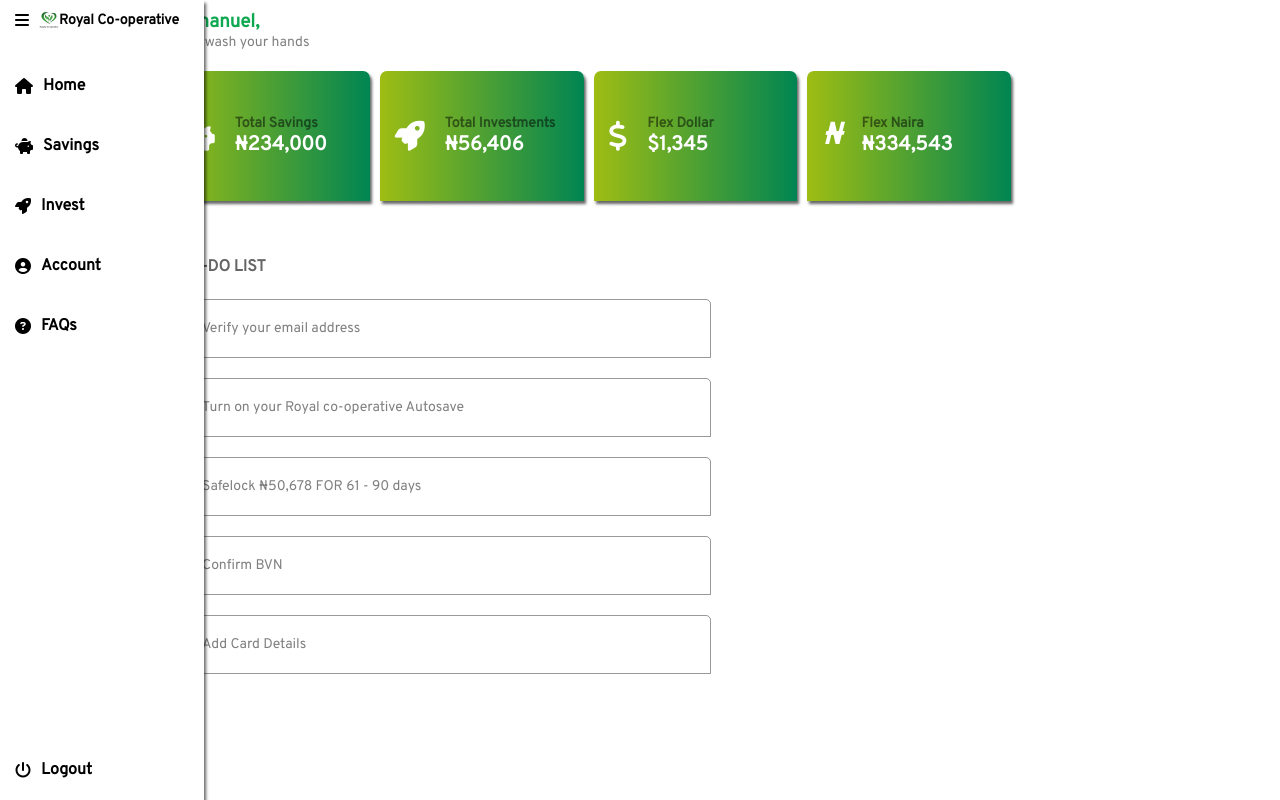
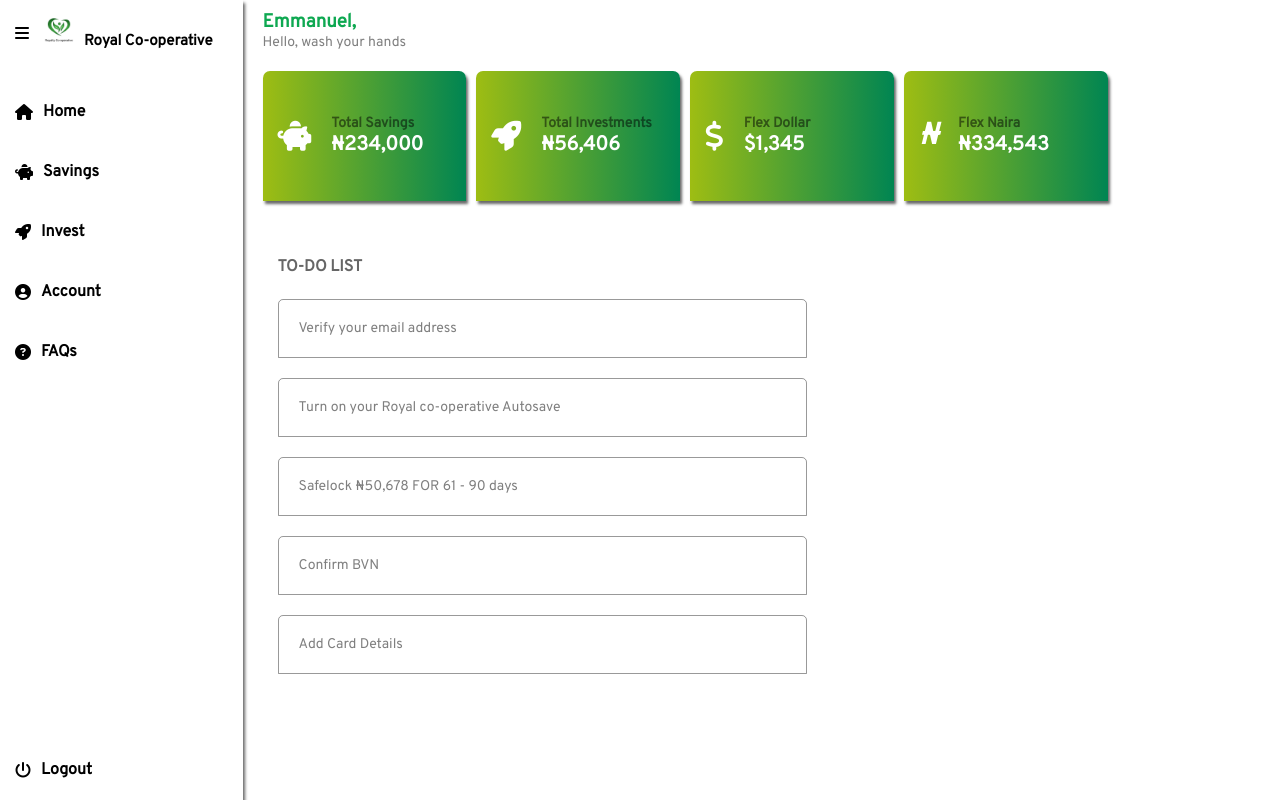
Before and after one commit to oluwatoba1/rc2, a React (Create React App) app: page / in a window 1280 px wide. Built offline with nearby package versions, Linux system fonts and the light colour scheme.

Commit message:
Sidebar Toggle

```diff
--- a/src/App.css
+++ b/src/App.css
@@ -5,7 +5,7 @@
 }
 
 .rc-container {
-	position: relative;
+	position: fixed;
 	height: 100%;
 	width: 100%;
 	background-color: #fff;
@@ -28,7 +28,7 @@ p {
 }
 
 .sidebar {
-	position: fixed;
+	position: relative;
 	background: #fff;
 	box-shadow: 2px 3px 3px rgba(0, 0, 0, 0.6);
 	display: block;
@@ -37,7 +37,7 @@ p {
 }
 
 .logoHeader {
-	padding: 0 var(--padding);
+	padding: var(--padding);
 	position: relative;
 	display: flex;
 	align-items: center;
@@ -45,15 +45,17 @@ p {
 
 .logoHeader a {
 	color: #000;
-	font-size: 14px;
+	font-size: 15px;
 	font-weight: 600;
-	padding: 10px;
+	padding: 0 var(--padding);
 	display: flex;
-	align-items: center;
+	flex-direction: row;
+	align-content: center;
 }
 
 .logoHeader img {
-	height: 20px;
+	height: 30px;
+	margin-right: 10px;
 }
 
 .links {
@@ -77,11 +79,9 @@ p {
 	align-items: center;
 }
 
-.links li ul {
+.links ul {
 	list-style-type: none;
 	display: none;
-	padding-inline-start: 0;
-	padding-left: var(--padding);
 }
 
 .logout {
@@ -96,6 +96,10 @@ p {
 .links a:hover,
 #accountList a:hover {
 	background-color: var(--primary-color);
+}
+
+.links a:nth-child(4):hover {
+	background-color: #fff;
 }
 
 .links li:nth-child(4) a {
@@ -117,8 +121,8 @@ a.active {
 }
 
 .right {
-	position: absolute;
-	left: 146px;
+	/* position: absolute;
+	left: 251px; */
 	padding: 10px 20px;
 }
 
@@ -148,7 +152,12 @@ a.active {
 		height: 20px;
 	}
 
-	.links li ul {
+	.links ul {
 		padding-left: 10px;
 	}
+
+	.right {
+		left: 166px;
+		width: 220px;
+	}
 }
--- a/src/App.js
+++ b/src/App.js
@@ -18,7 +18,7 @@ const App = () => {
 			<div className="rc-container">
 				<Sidebar />
 
-				<div className="right">
+				<div id="right" className="right">
 					<Switch>
 						<Route exact path="/" component={Dashboard} />
 						<Route path="/dashboard" component={Dashboard} />
--- a/src/layout/Sidebar.js
+++ b/src/layout/Sidebar.js
@@ -3,23 +3,36 @@ import { NavLink } from 'react-router-dom';
 import rclogo from '../img/rclogo.png';
 
 const Sidebar = () => {
-	const [show, setShow] = useState(false);
+	const [showList, setShowList] = useState(false);
+	const [showBar, setShowBar] = useState(true);
 
 	useEffect(() => {
-		if (show === true) {
+		if (showList === true) {
 			document.getElementById('accountList').style.display = 'block';
 		} else {
 			document.getElementById('accountList').style.display = 'none';
 		}
-	}, [show]);
 
-	const toggleBar = () => {};
+		if (showBar === false) {
+			document.getElementById('logo').style.display = 'none';
+			let links = document.getElementsByClassName('sideLinks');
+			for (let i = 0; i < links.length; i++) {
+				links[i].style.display = 'none';
+			}
+		} else {
+			document.getElementById('logo').style.display = 'block';
+			let links = document.getElementsByClassName('sideLinks');
+			for (let i = 0; i < links.length; i++) {
+				links[i].style.display = 'block';
+			}
+		}
+	}, [showList, showBar]);
 
 	return (
-		<div className="sidebar">
+		<div id="sidebar" className="sidebar">
 			<div className="logoHeader">
-				<i onClick={toggleBar} className="fa fa-bars" />
-				<a href="/">
+				<i onClick={() => setShowBar(!showBar)} className="fa fa-bars" />
+				<a id="logo" href="/">
 					<img src={rclogo} alt="logo" />
 					Royal Co-operative
 				</a>
@@ -28,20 +41,19 @@ const Sidebar = () => {
 			<ul className="links">
 				<NavLink to="/dashboard">
 					<i className="fa fa-home" />
-					<li>Home</li>
+					<li className="sideLinks">Home</li>
 				</NavLink>
 				<NavLink to="/savings" activeClassName="active">
 					<i className="fa fa-piggy-bank" />
-					<li>Savings</li>
+					<li className="sideLinks">Savings</li>
 				</NavLink>
 				<NavLink to="/invest" activeClassName="active">
 					<i className="fa fa-rocket" />
-					<li>Invest</li>
+					<li className="sideLinks">Invest</li>
 				</NavLink>
-				<li>
-					<a onClick={() => setShow(!show)} href="#!">
+				<a onClick={() => setShowList(!showList)} href="#!">
 					<i className="fa fa-user-circle" />
-						Account
+					<li className="sideLinks">Account</li>
 				</a>
 				<ul id="accountList">
 					<NavLink to="/account/profile" activeClassName="active">
@@ -57,16 +69,15 @@ const Sidebar = () => {
 						<li>Password Security</li>
 					</NavLink>
 				</ul>
-				</li>
 				<NavLink to="/faqs" activeClassName="active">
 					<i className="fa fa-question-circle" />
-					<li>FAQs</li>
+					<li className="sideLinks">FAQs</li>
 				</NavLink>
 
 				{/* TODO : link likely to change */}
 				<a href="/logout" className="logout">
 					<i className="fa fa-power-off" />
-					<li>Logout</li>
+					<li className="sideLinks">Logout</li>
 				</a>
 			</ul>
 		</div>
```
Lines whose indentation alone changed are shown as unchanged.
